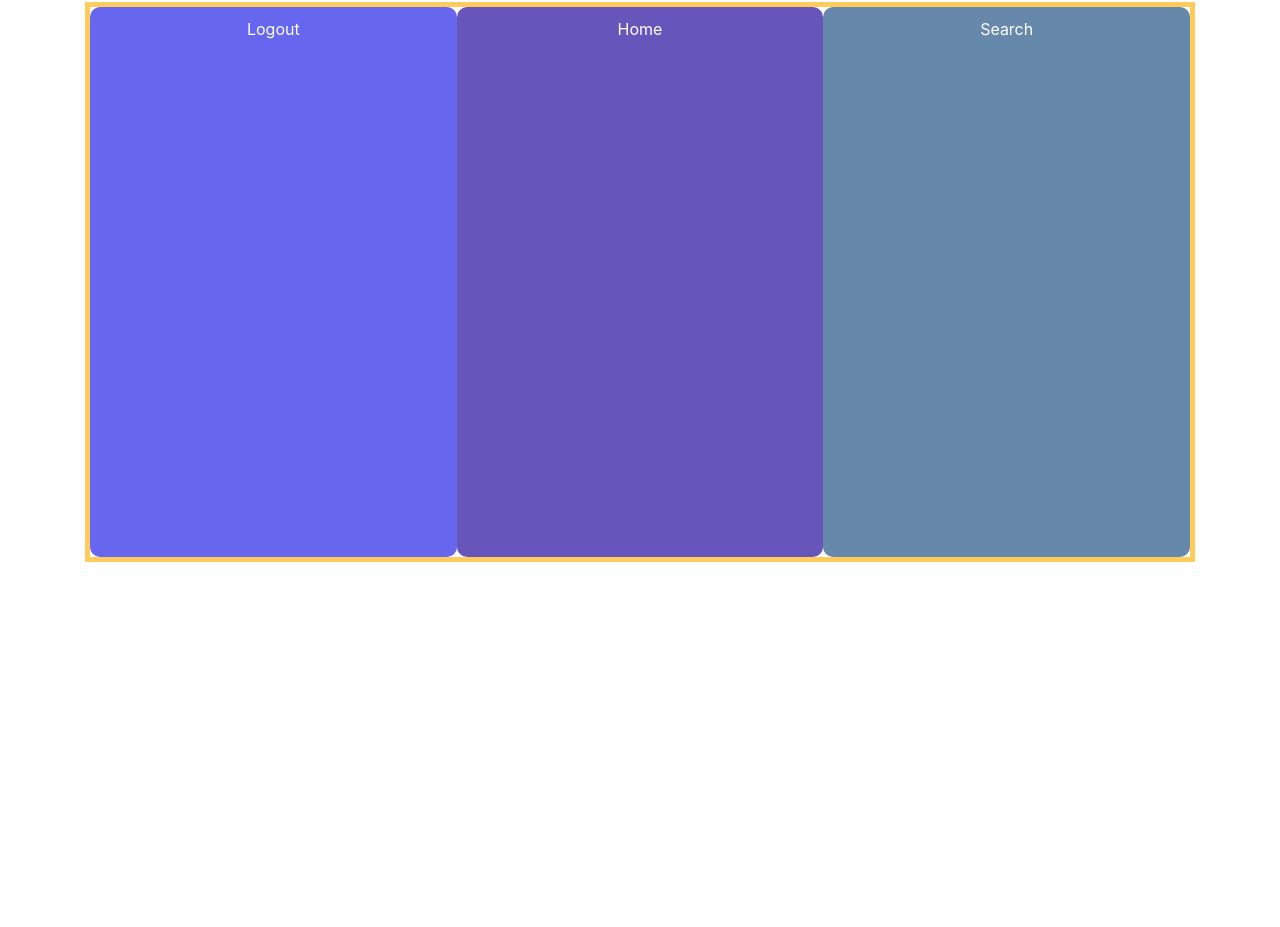
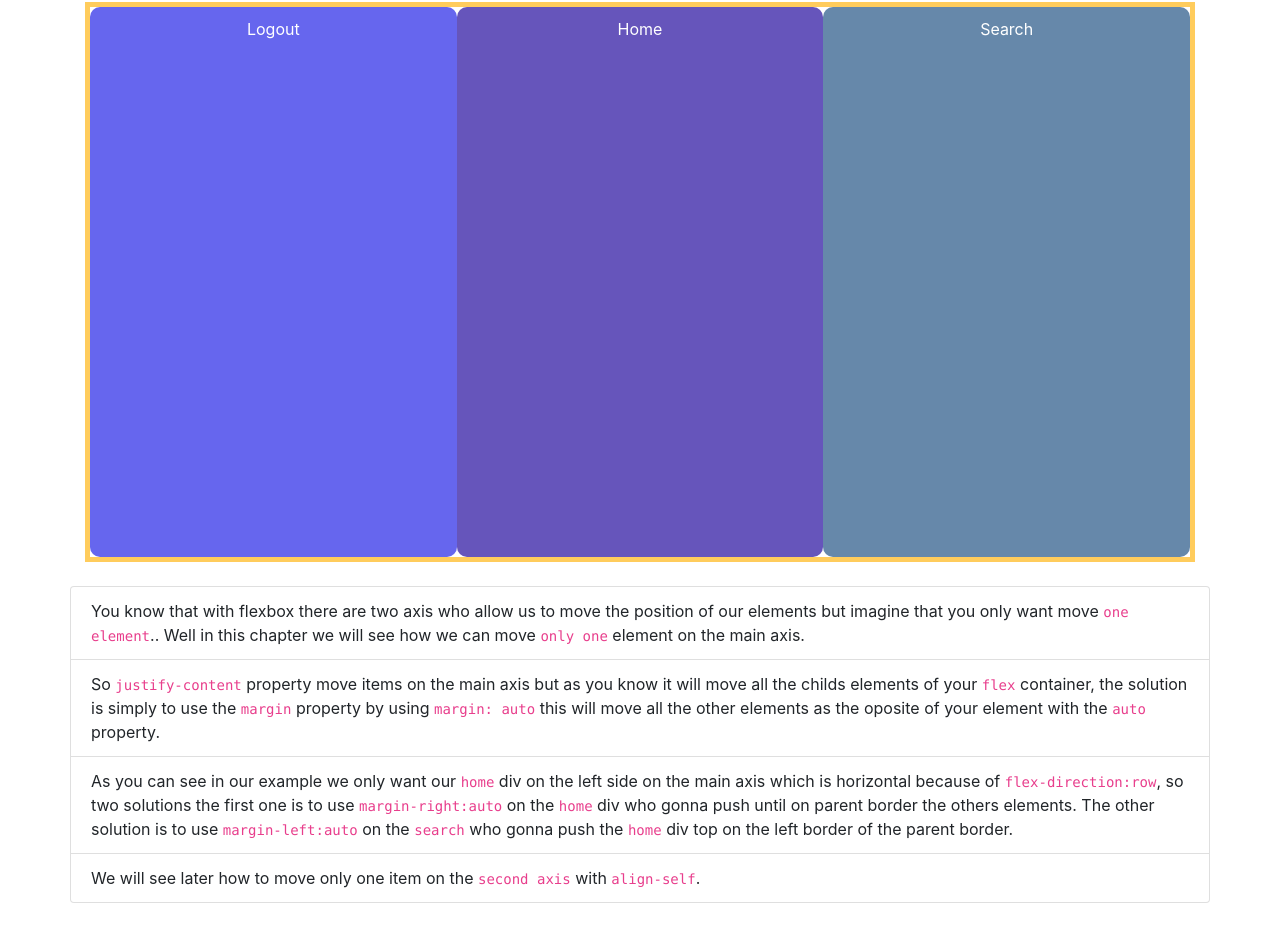
Before and after one commit to luctst/Flexbox-Tips, a plain HTML site: page positioning-items-main-axis/index.html in a window 1280 px wide. Shown: the part 94-1021 px from the top of the page. Before the commit the page ends 800 px from the top, so only its background shows below. Drawn offline with nearby package versions, Linux system fonts and the light colour scheme.

Commit message:
Add content

```diff
--- a/positioning-items-main-axis/index.html
+++ b/positioning-items-main-axis/index.html
@@ -30,6 +30,31 @@
                 </div>
             </div>
         </div>
+        <div class="row">
+            <ul class="list-group mt-4 mb-4">
+                <li class="list-group-item">You know that with flexbox there are two axis who allow us to move the position of our elements but imagine that
+                    you only want move
+                    <code>one element</code>.. Well in this chapter we will see how we can move
+                    <code>only one</code> element on the main axis.</li>
+                <li class="list-group-item">So
+                    <code>justify-content</code> property move items on the main axis but as you know it will move all the childs elements of your
+                    <code>flex</code> container, the solution is simply to use the
+                    <code>margin</code> property by using
+                    <code>margin: auto</code> this will move all the other elements as the oposite of your element with the
+                    <code>auto</code> property.</li>
+                <li class="list-group-item">As you can see in our example we only want our
+                    <code>home</code> div on the left side on the main axis which is horizontal because of
+                    <code>flex-direction:row</code>, so two solutions the first one is to use
+                    <code>margin-right:auto</code> on the
+                    <code>home</code> div who gonna push until on parent border the others elements. The other solution is to use
+                    <code>margin-left:auto</code> on the
+                    <code>search</code> who gonna push the
+                    <code>home</code> div top on the left border of the parent border.</li>
+                <li class="list-group-item">We will see later how to move only one item on the
+                    <code>second axis</code> with
+                    <code>align-self</code>.</li>
+            </ul>
+        </div>
     </div>
 </body>
 </html>
```
